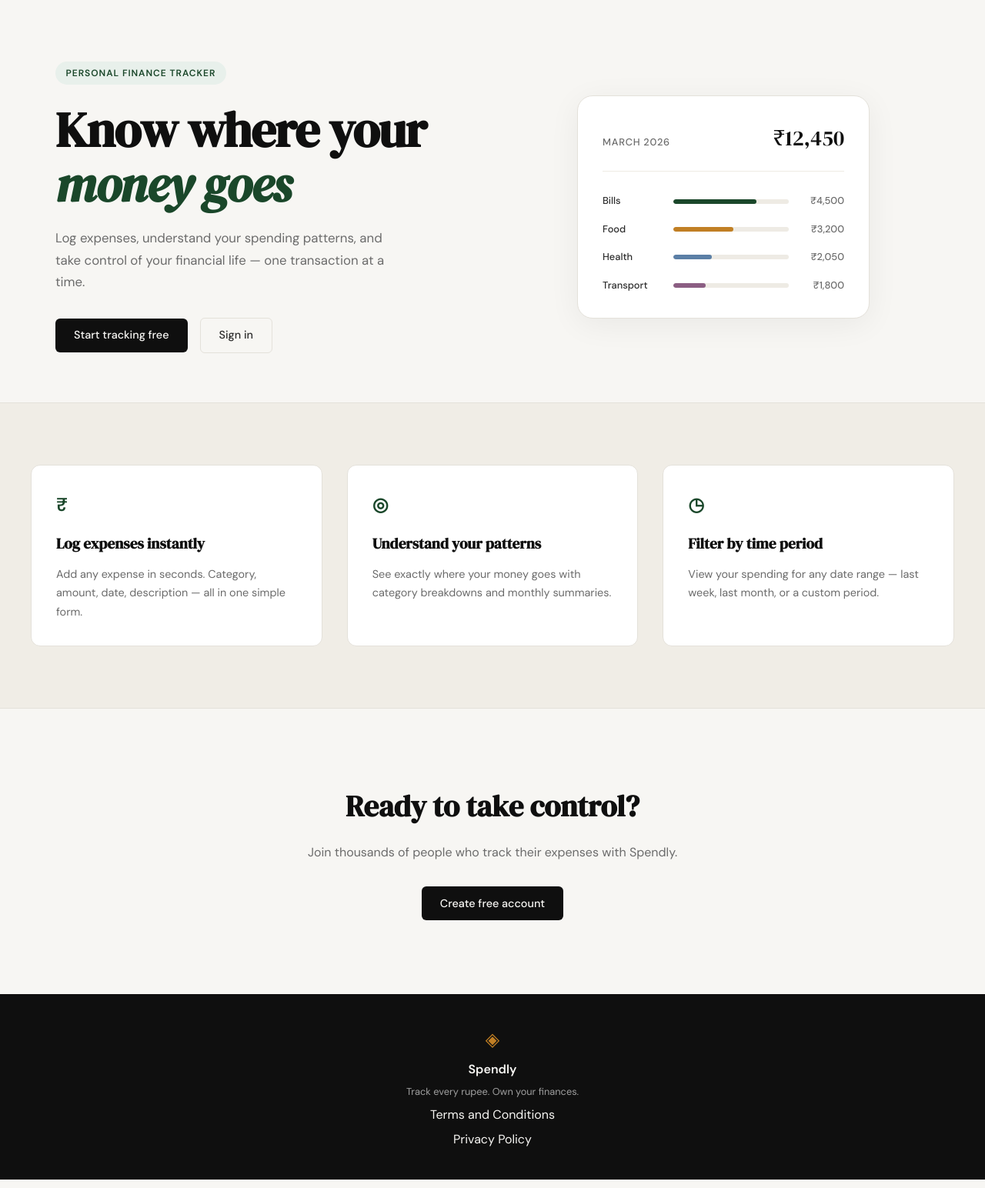
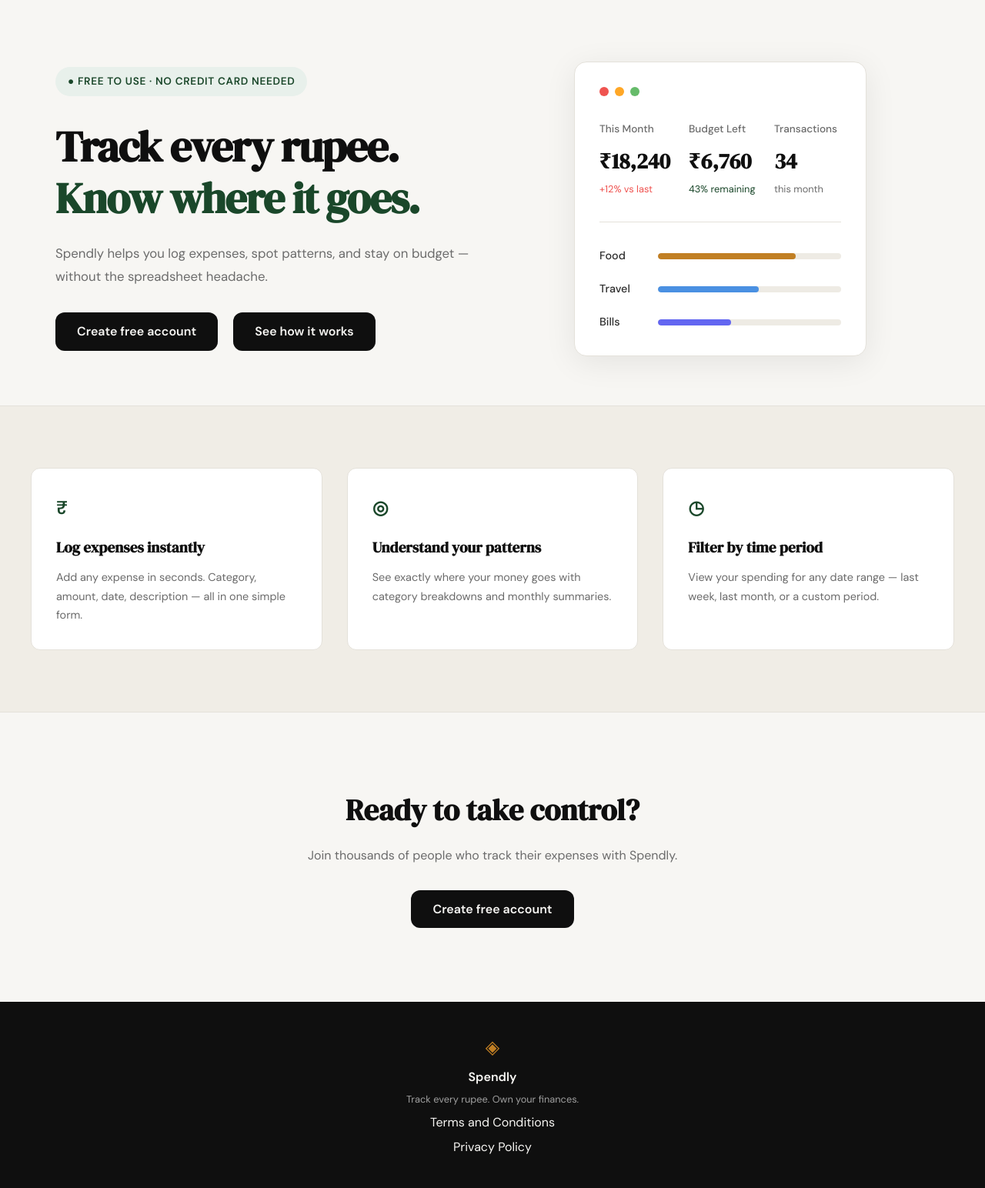
Before and after one commit to ppranavip/spendly, a Flask app: page / in a window 1280 px wide. Shown: the part 61-1605 px from the top of the page at 77% size. Run offline with Flask 3, Linux system fonts and the light colour scheme.

Commit message:
landing: redesign hero section to match mockup

```diff
--- /dev/null
+++ b/static/css/landing.css
@@ -0,0 +1,212 @@
+/* ================================================================ */
+/* Hero Section Overrides for Landing Page                           */
+/* ================================================================ */
+
+.hero {
+    grid-template-columns: 1fr 1fr;
+    gap: 3rem;
+}
+
+.hero-badge {
+    display: inline-flex;
+    align-items: center;
+    gap: 0.5rem;
+    background: var(--accent-light);
+    color: var(--accent);
+    font-size: 0.85rem;
+    font-weight: 600;
+    letter-spacing: 0.05em;
+    padding: 0.5rem 1rem;
+    border-radius: 999px;
+    margin-bottom: 2rem;
+    width: fit-content;
+}
+
+.hero-title {
+    font-size: clamp(2.8rem, 6vw, 3.5rem);
+    line-height: 1.2;
+    letter-spacing: -0.025em;
+    margin-bottom: 1.5rem;
+    color: var(--ink);
+}
+
+.hero-title em {
+    font-style: normal;
+    color: var(--accent);
+    font-weight: 600;
+}
+
+.hero-subtitle {
+    font-size: 1.05rem;
+    color: var(--ink-muted);
+    line-height: 1.75;
+    margin-bottom: 2rem;
+    max-width: 100%;
+}
+
+.hero-actions {
+    display: flex;
+    gap: 1.25rem;
+    align-items: center;
+}
+
+.hero-actions .btn-primary:nth-child(2) {
+    background: var(--ink);
+    color: var(--paper);
+}
+
+.hero-actions .btn-primary:nth-child(2):hover {
+    background: var(--accent);
+}
+
+.btn-primary {
+    padding: 0.75rem 1.75rem;
+    border-radius: 12px;
+    font-size: 1rem;
+    font-weight: 600;
+}
+
+/* Mock Card Styles */
+.mock-card {
+    background: var(--paper-card);
+    border: 1px solid var(--border);
+    border-radius: 16px;
+    padding: 2rem;
+    box-shadow: 0 8px 40px rgba(0, 0, 0, 0.08);
+}
+
+.mock-card-dots {
+    display: flex;
+    gap: 0.5rem;
+    margin-bottom: 2rem;
+}
+
+.dot {
+    width: 12px;
+    height: 12px;
+    border-radius: 50%;
+}
+
+.dot-red {
+    background: #ef5350;
+}
+
+.dot-orange {
+    background: #ffa726;
+}
+
+.dot-green {
+    background: #66bb6a;
+}
+
+/* Stats Section */
+.mock-stats {
+    display: grid;
+    grid-template-columns: repeat(3, 1fr);
+    gap: 1.5rem;
+    margin-bottom: 2rem;
+    padding-bottom: 2rem;
+    border-bottom: 1px solid var(--border);
+}
+
+.stat-card {
+    padding: 0;
+}
+
+.stat-label {
+    font-size: 0.85rem;
+    color: var(--ink-muted);
+    font-weight: 500;
+    margin-bottom: 0.5rem;
+    text-transform: capitalize;
+}
+
+.stat-value {
+    font-family: var(--font-display);
+    font-size: 1.75rem;
+    color: var(--ink);
+    font-weight: 700;
+    margin-bottom: 0.25rem;
+}
+
+.stat-change {
+    font-size: 0.8rem;
+    color: var(--ink-muted);
+}
+
+.stat-increase {
+    color: #ef5350;
+}
+
+.stat-positive {
+    color: var(--accent);
+}
+
+/* Categories Section */
+.mock-categories {
+    display: flex;
+    flex-direction: column;
+    gap: 1.25rem;
+}
+
+.category-bar {
+    display: grid;
+    grid-template-columns: 60px 1fr;
+    align-items: center;
+    gap: 1rem;
+}
+
+.category-name {
+    font-size: 0.9rem;
+    font-weight: 500;
+    color: var(--ink-soft);
+}
+
+.bar-track {
+    height: 8px;
+    background: var(--border-soft);
+    border-radius: 999px;
+    overflow: hidden;
+}
+
+.bar {
+    height: 100%;
+    border-radius: 999px;
+    transition: width 0.6s ease;
+}
+
+/* Responsive */
+@media (max-width: 900px) {
+    .hero {
+        grid-template-columns: 1fr;
+    }
+
+    .hero-subtitle {
+        max-width: 100%;
+    }
+
+    .hero-actions {
+        flex-direction: column;
+        align-items: flex-start;
+    }
+
+    .mock-stats {
+        grid-template-columns: 1fr;
+    }
+}
+
+@media (max-width: 600px) {
+    .hero-title {
+        font-size: 2rem;
+    }
+
+    .hero-actions {
+        flex-direction: column;
+        width: 100%;
+    }
+
+    .hero-actions .btn-primary {
+        width: 100%;
+        text-align: center;
+    }
+}
--- a/templates/landing.html
+++ b/templates/landing.html
@@ -1,60 +1,71 @@
 {% extends "base.html" %}
 
 {% block title %}Spendly — Track Every Rupee{% endblock %}
+
+{% block head %}
+<link rel="stylesheet" href="{{ url_for('static', filename='css/landing.css') }}">
+{% endblock %}
 
 {% block content %}
 
 <section class="hero">
     <div class="hero-inner">
-        <div class="hero-badge">Personal Finance Tracker</div>
+        <div class="hero-badge">● Free to use · No credit card needed</div>
         <h1 class="hero-title">
-            Know where your<br>
-            <em>money goes</em>
+            Track every rupee.<br>
+            <em>Know where it goes.</em>
         </h1>
         <p class="hero-subtitle">
-            Log expenses, understand your spending patterns,
-            and take control of your financial life —
-            one transaction at a time.
+            Spendly helps you log expenses, spot patterns, and stay
+            on budget — without the spreadsheet headache.
         </p>
         <div class="hero-actions">
-            <a href="{{ url_for('register') }}" class="btn-primary">Start tracking free</a>
-            <a href="{{ url_for('login') }}" class="btn-ghost">Sign in</a>
+            <a href="{{ url_for('register') }}" class="btn-primary">Create free account</a>
+            <a href="#" class="btn-primary">See how it works</a>
         </div>
     </div>
     <div class="hero-visual">
         <div class="mock-card">
-            <div class="mock-card-header">
-                <span class="mock-label">March 2026</span>
-                <span class="mock-total">₹12,450</span>
+            <div class="mock-card-dots">
+                <span class="dot dot-red"></span>
+                <span class="dot dot-orange"></span>
+                <span class="dot dot-green"></span>
             </div>
-            <div class="mock-bars">
-                <div class="mock-bar-row">
-                    <span class="mock-cat">Bills</span>
-                    <div class="mock-bar-track">
-                        <div class="mock-bar" style="width: 72%"></div>
+            <div class="mock-stats">
+                <div class="stat-card">
+                    <div class="stat-label">This month</div>
+                    <div class="stat-value">₹18,240</div>
+                    <div class="stat-change stat-increase">+12% vs last</div>
+                </div>
+                <div class="stat-card">
+                    <div class="stat-label">Budget left</div>
+                    <div class="stat-value">₹6,760</div>
+                    <div class="stat-change stat-positive">43% remaining</div>
+                </div>
+                <div class="stat-card">
+                    <div class="stat-label">Transactions</div>
+                    <div class="stat-value">34</div>
+                    <div class="stat-change">this month</div>
+                </div>
+            </div>
+            <div class="mock-categories">
+                <div class="category-bar">
+                    <span class="category-name">Food</span>
+                    <div class="bar-track">
+                        <div class="bar" style="width: 75%; background: #c17f24;"></div>
                     </div>
-                    <span class="mock-amt">₹4,500</span>
                 </div>
-                <div class="mock-bar-row">
-                    <span class="mock-cat">Food</span>
-                    <div class="mock-bar-track">
-                        <div class="mock-bar mock-bar-2" style="width: 52%"></div>
+                <div class="category-bar">
+                    <span class="category-name">Travel</span>
+                    <div class="bar-track">
+                        <div class="bar" style="width: 55%; background: #4a90e2;"></div>
                     </div>
-                    <span class="mock-amt">₹3,200</span>
                 </div>
-                <div class="mock-bar-row">
-                    <span class="mock-cat">Health</span>
-                    <div class="mock-bar-track">
-                        <div class="mock-bar mock-bar-3" style="width: 33%"></div>
+                <div class="category-bar">
+                    <span class="category-name">Bills</span>
+                    <div class="bar-track">
+                        <div class="bar" style="width: 40%; background: #6366f1;"></div>
                     </div>
-                    <span class="mock-amt">₹2,050</span>
-                </div>
-                <div class="mock-bar-row">
-                    <span class="mock-cat">Transport</span>
-                    <div class="mock-bar-track">
-                        <div class="mock-bar mock-bar-4" style="width: 28%"></div>
-                    </div>
-                    <span class="mock-amt">₹1,800</span>
                 </div>
             </div>
         </div>
```
